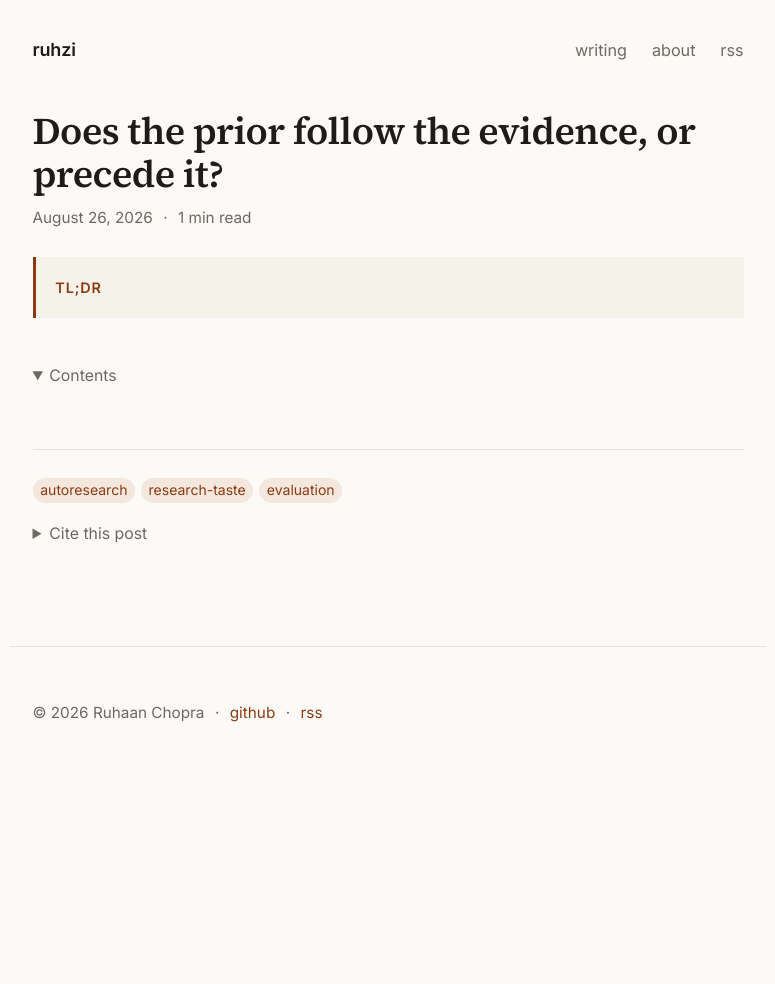
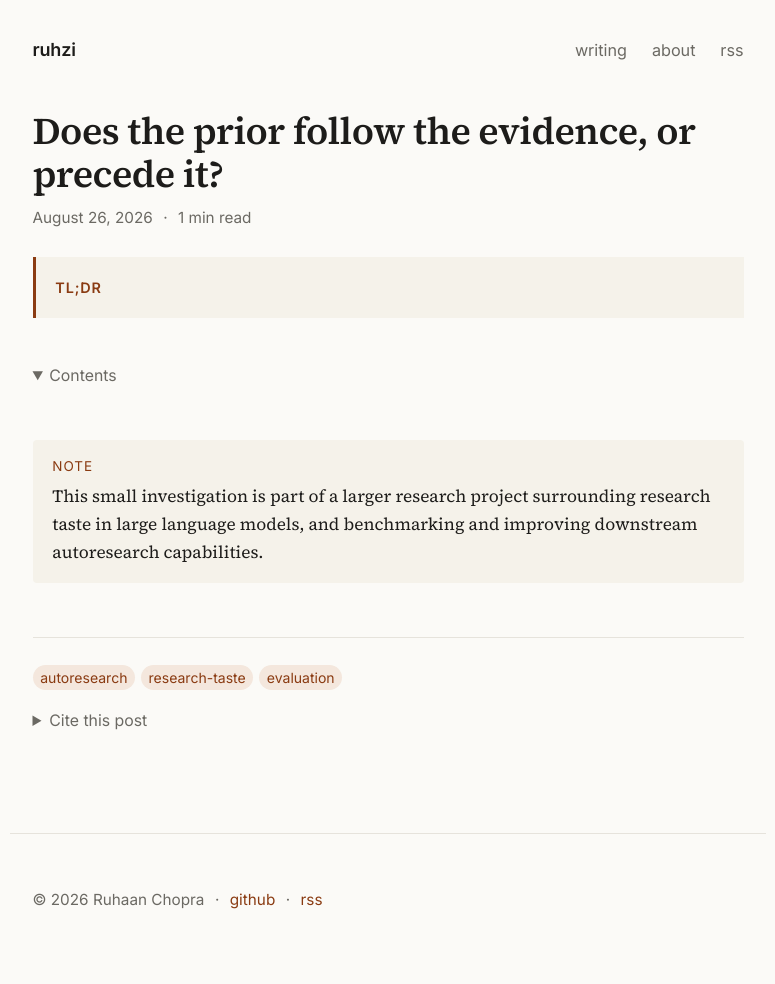
Before and after one commit to ruhzi/ruhzi.github.io, a Jekyll site: the page built from _posts/2026-08-25-prior-vs-evidence-and-prefill.md, in a window 1280 px wide. Shown: the whole page, without its empty margins (252-1027 px from the left). Built offline with Jekyll 4.4.1, drawn with Linux system fonts in a browser that asks for light colours; before the commit the page ends 900 px from its top, so only the background shows below that.

Commit message:
Draft post

```diff
--- a/_posts/2026-08-25-prior-vs-evidence-and-prefill.md
+++ b/_posts/2026-08-25-prior-vs-evidence-and-prefill.md
@@ -9,6 +9,10 @@ toc: true
 cite: true
 ---
 
+<div class="note" markdown="1">
+This small investigation is part of a larger research project surrounding research taste in large language models, and benchmarking and improving downstream autoresearch capabilities.
+</div>
+
 
 
 [^1]:
```
